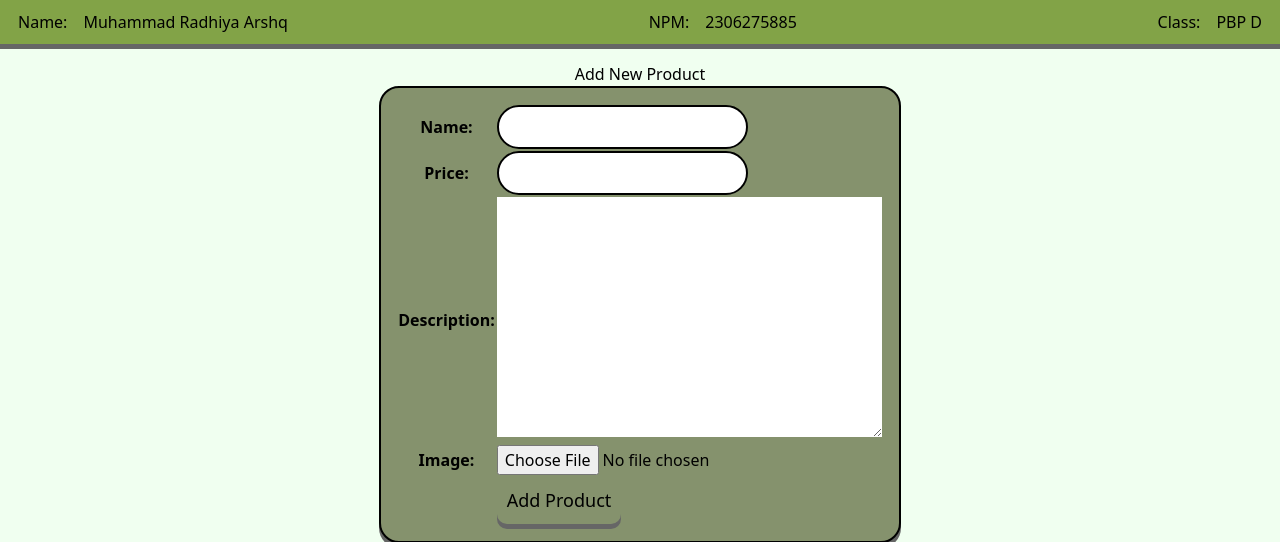
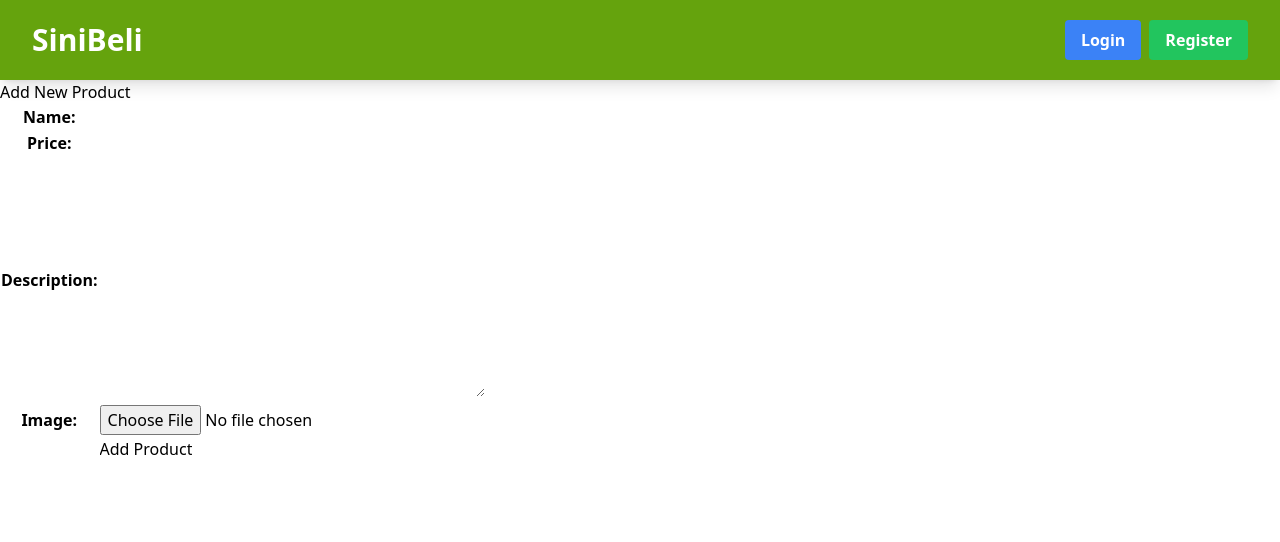
Before and after one commit to arshqiii/SiniBeli, a Django app: page /create-product in a window 1280 px wide. Shown: the top 542 px of the page. Run offline with Django 5.2, Linux system fonts and the light colour scheme; some libraries are stand-ins or nearby versions.

Commit message:
added navbar

```diff
--- a/main/templates/create_product.html
+++ b/main/templates/create_product.html
@@ -1,7 +1,8 @@
 
 {% extends 'base.html' %}
 {% block content %}
-<div class="header">
+{% include 'navbar.html' %}
+<!-- <div class="header">
     <div id="header-info">
         <h5> Name: </h5>
         <h5>Muhammad Radhiya Arshq</h5>
@@ -14,7 +15,7 @@
         <h5>Class: </h5>
         <h5>PBP D</h5>
     </div>
-</div>
+</div> -->
 <div class="form-container">
     <h1>Add New Product</h1>
     <form method="POST" enctype="multipart/form-data">
@@ -32,7 +33,7 @@
         </div>
     </form>
 </div>
-<style>
+<!-- <style>
     body {
         margin: 0;
         display: flex;
@@ -40,26 +41,6 @@
         min-height: 100vh;
         font-family: system-ui, -apple-system, BlinkMacSystemFont, 'Segoe UI', Roboto, Oxygen, Ubuntu, Cantarell, 'Open Sans', 'Helvetica Neue', sans-serif;
         background-color: honeydew;
-    }
-
-    .header{
-        display: flex;
-        flex-direction: row;
-        flex-wrap: wrap;
-        justify-content: space-between;
-        padding: 8px;
-        padding-top: 0;
-        padding-bottom: 0;
-        gap: 1vh;
-        background-color: rgb(130, 163, 71);
-        box-shadow: 0 5px #666;
-    }
-
-    #header-info{
-        display: flex;
-        flex-direction: row;
-        margin: 10px;
-        gap: 1rem;
     }
 
     .form-container{
@@ -108,5 +89,5 @@
         box-shadow: 0 5px #666;
         transform: translateY(5px);
     }
-</style>
+</style> -->
 {% endblock %}
--- a/main/templates/edit_product.html
+++ b/main/templates/edit_product.html
@@ -3,6 +3,7 @@
 {% load static %}
 
 {% block content %}
+{% include 'navbar.html' %}
 
 <h1>Edit Mood</h1>
 
--- a/main/templates/login.html
+++ b/main/templates/login.html
@@ -35,7 +35,7 @@
 </ul>
 {% endif %}
 
-<style>
+<!-- <style>
     body {
         margin: 0;
         display: flex;
@@ -105,5 +105,5 @@
         box-shadow: 0 5px #666;
         transform: translateY(5px);
     }
-</style>
+</style> -->
 {% endblock content %}
--- /dev/null
+++ b/main/templates/navbar.html
@@ -0,0 +1,75 @@
+<nav class="bg-lime-600 shadow-lg top-0 left-0 z-40 w-screen">
+  <div class="max-w-7xl mx-auto px-4 sm:px-6 lg:px-8">
+    <div class="flex items-center justify-between h-20">
+      <div class="flex items-center">
+        <h1 class="text-3xl font-bold text-center text-white">SiniBeli</h1>
+      </div>
+      <div class="hidden md:flex items-center">
+        {% if user.is_authenticated %}
+          <a href="#" class="text-gray-200 mr-4 hover:text-white transition duration-300">
+            <span>Home</span>
+          </a>
+          <a href="#" class="text-gray-200 mr-4 hover:text-white transition duration-300">
+            <span>About</span>
+          </a>
+          <a href="#" class="text-gray-200 mr-4 hover:text-white transition duration-300">
+            <span>Products</span>
+          </a>
+          <span class="text-gray-200 mr-4">Welcome, {{ user.username }}</span>
+          <a href="{% url 'main:logout' %}" class="text-center bg-red-500 hover:bg-red-600 text-white font-bold py-2 px-4 rounded transition duration-300">
+            Logout
+          </a>
+        {% else %}
+          <a href="{% url 'main:login' %}" class="text-center bg-blue-500 hover:bg-blue-600 text-white font-bold py-2 px-4 rounded transition duration-300 mr-2">
+            Login
+          </a>
+          <a href="{% url 'main:register' %}" class="text-center bg-green-500 hover:bg-green-600 text-white font-bold py-2 px-4 rounded transition duration-300">
+            Register
+          </a>
+        {% endif %}
+      </div>
+      <div class="md:hidden flex items-center">
+        <button class="mobile-menu-button">
+          <svg class="w-6 h-6 text-white" fill="none" stroke-linecap="round" stroke-linejoin="round" stroke-width="2" viewBox="0 0 24 24" stroke="currentColor">
+            <path d="M4 6h16M4 12h16M4 18h16"></path>
+          </svg>
+        </button>
+      </div>
+    </div>
+  </div>
+  <!-- Mobile menu -->
+  <div class="mobile-menu hidden md:hidden  px-4 w-full md:max-w-full">
+    <div class="pt-2 pb-3 space-y-1 mx-auto">
+      {% if user.is_authenticated %}
+        <a href="#" class="block text-gray-300 mr-4 hover:text-white transition duration-300 px-3 py-2">
+          <span>Home</span>
+        </a>
+        <a href="#" class="block text-gray-300 mr-4 hover:text-white transition duration-300 px-3 py-2">
+          <span>About</span>
+        </a>
+        <a href="#" class="block text-gray-300 mr-4 hover:text-white transition duration-300 px-3 py-2">
+          <span>Products</span>
+        </a>
+        <span class="block text-gray-300 px-3 py-2">Welcome, {{ user.username }}</span>
+        <a href="{% url 'main:logout' %}" class="block text-center bg-red-500 hover:bg-red-600 text-white font-bold py-2 px-4 rounded transition duration-300">
+          Logout
+        </a>
+      {% else %}
+        <a href="{% url 'main:login' %}" class="block text-center bg-blue-500 hover:bg-blue-600 text-white font-bold py-2 px-4 rounded transition duration-300 mb-2">
+          Login
+        </a>
+        <a href="{% url 'main:register' %}" class="block text-center bg-green-500 hover:bg-green-600 text-white font-bold py-2 px-4 rounded transition duration-300">
+          Register
+        </a>
+      {% endif %}
+    </div>
+  </div>
+  <script>
+    const btn = document.querySelector("button.mobile-menu-button");
+    const menu = document.querySelector(".mobile-menu");
+
+    btn.addEventListener("click", () => {
+      menu.classList.toggle("hidden");
+    });
+  </script>
+</nav>
--- a/main/templates/register.html
+++ b/main/templates/register.html
@@ -30,7 +30,7 @@
     </ul>
     {% endif %}
 </div>
-<style>
+<!-- <style>
     body {
         margin: 20px;
         display: flex;
@@ -86,6 +86,6 @@
 
 
 
-</style>
+</style> -->
 
 {% endblock content %}
```
Also changed, not shown: main/templates/main.html (+1 -34 lines).
